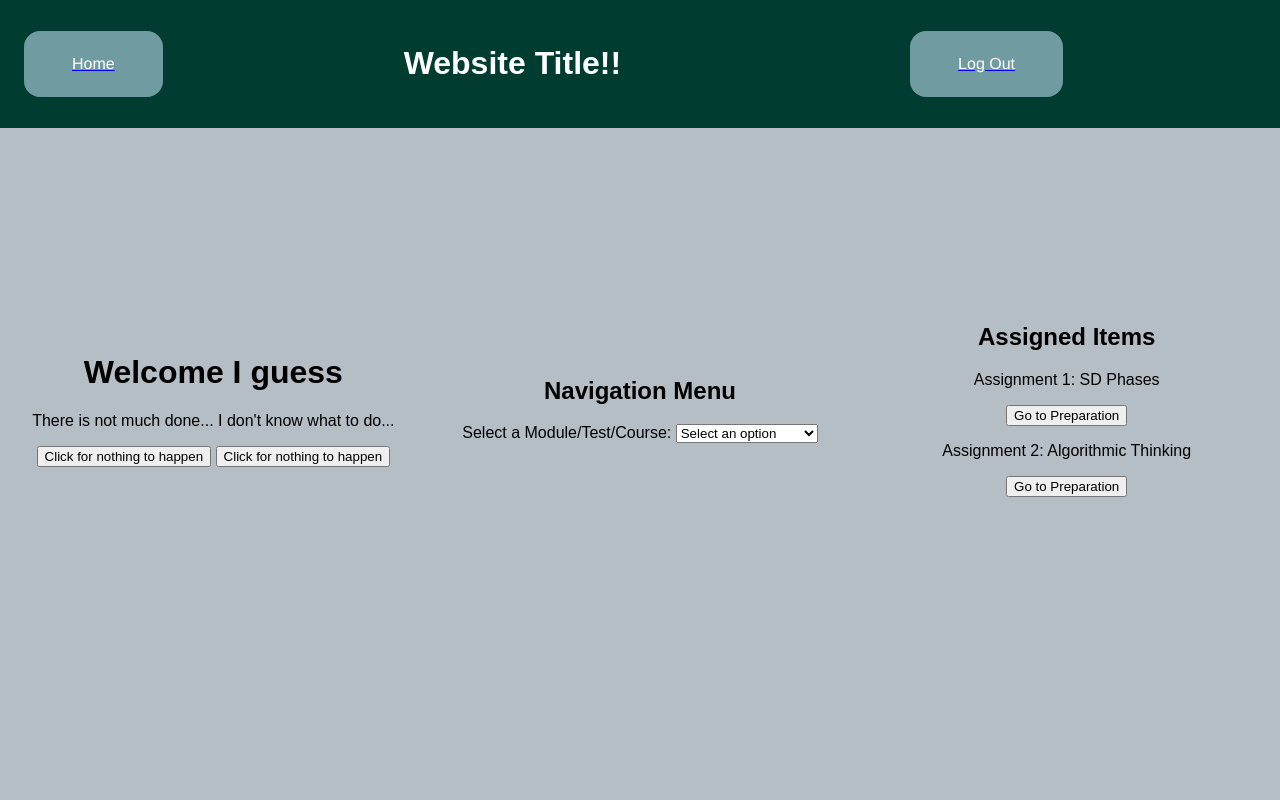
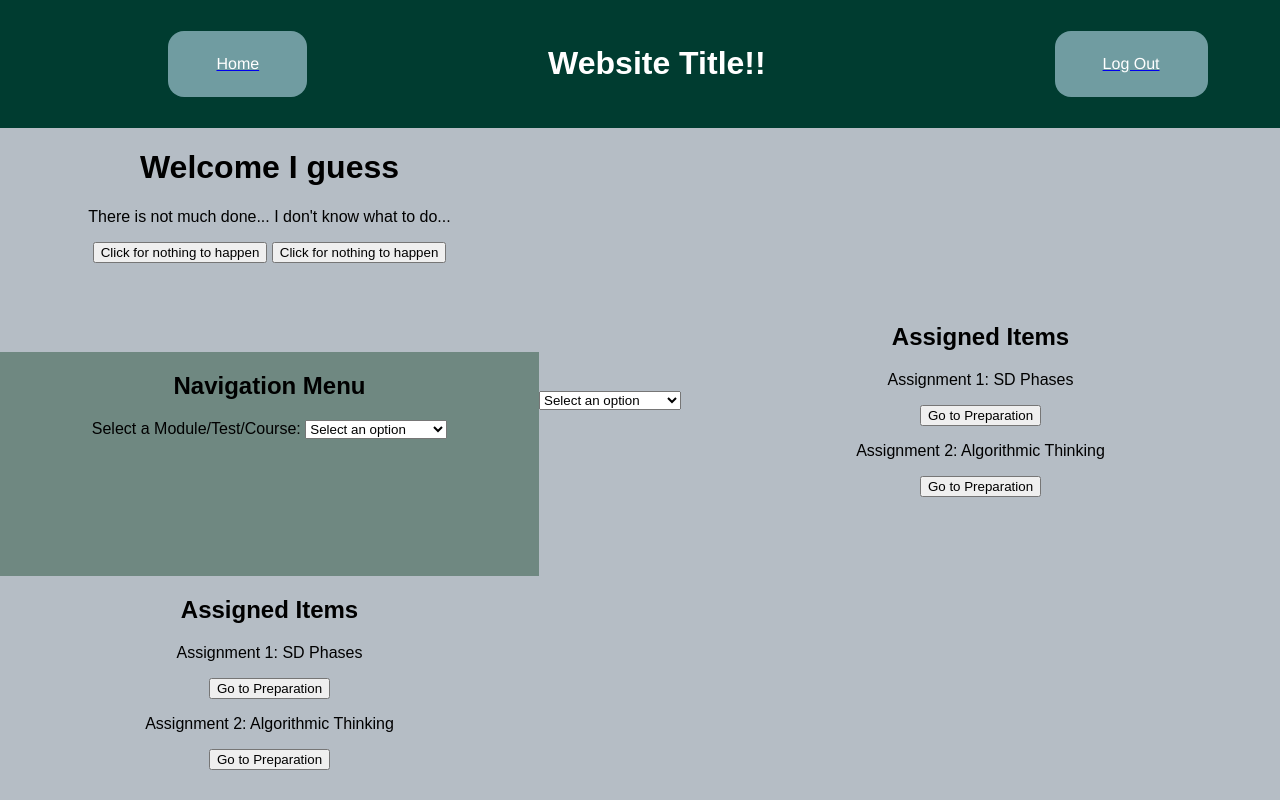
Before and after one commit to StrategTheSeer6/Skanda_Major_Project_2026_SEN_PWA, a Flask app: page /loggedinhomepage in a window 1280 px wide. Run offline with Flask 3, Linux system fonts and the light colour scheme.

Commit message:
Enhance logged-in homepage with navigation and assignments
Added navigation functionality and assigned items section.

```diff
--- a/Skanda Nagendra Yr12 Software Major Project Backup/templates/loggedinhomepage.html
+++ b/Skanda Nagendra Yr12 Software Major Project Backup/templates/loggedinhomepage.html
@@ -12,29 +12,66 @@
     <title>SEN - Home</title>
 </head>
 <body>
-    <!-- Toolbar -->
-    <div class="toolbar">
-        <a href="/loggedinhomepage"><div class="toolbar_button">Home</div></a>
+    <div class="toolbar" style="display: flex; flex-direction: row; align-items: center; justify-content: space-around;">
+        <a href="/loggedinhomepage"><div class="toolbar_button" style="width: 100%;">Home</div></a>
         <div id="toolbar_header">
-            <h1>Website Title!!</h1>
+            <div style="display: flex; flex-direction: row; align-items: center; width: 100%;">
+                {% if username %}
+                <h1> Welcome, {{ username }}! </h1>
+                {% else %}
+                <h1>Website Title!!</h1>
+                {% endif %}
+            </div>
         </div>
-        <a id="login_button_link" href="/logout"><div class="toolbar_button" id="login_button">Log Out</div></a>
-        <div style="width: 0%;"></div>
+        <a id="login_button_link" href="/logout"><div class="toolbar_button" id="login_button" style="width: 100%;">Log Out</div></a>
+
     </div>
 
     <!-- Main Content -->
-    <div class="container" style="width: 100%; background-size: cover;">
+    <div class="container" style="display: flex; flex-direction: column; width: 90%; height: 100%; margin: auto; align-items: safe;">
+        <div class="container" style="width: 100%; height: 100%; background-size: cover; margin-top: 16vh;">
         <h1>Welcome I guess</h1>
         <p>There is not much done... I don't know what to do...</p>
         <button onclick="alert('Nothing happened...')">Click for nothing to happen</button>
         <a href="/preparation"><button>Click for nothing to happen</button></a>
-    </div>
+        </div>
 
     <!-- Navigation Menu -->
-    <div class="container" style="width: 100%; background-size: cover;">
+    <div class="container" style="width: 100%; height: 100%; background-size: cover; background-color: rgba(99, 127, 118, 0.85);">
         <h2>Navigation Menu</h2>
         <label for="modules">Select a Module/Test/Course:</label>
         <select id="modules" onchange="navigateToPreparationPage()">
+            <option value="" disabled selected>Select an option</option>
+            <option value="sd_phases">SD Phases</option>
+            <option value="algorithmic_thinking">Algorithmic Thinking</option>
+        </select>
+    </div>
+
+    <!-- Assigned Items -->
+    <div class="container" style="width: 100%; height: 100%; background-size: cover;">
+        <h2>Assigned Items</h2>
+        <div class="assigned-item">
+            <p>Assignment 1: SD Phases</p>
+            <a href="/preparation"><button>Go to Preparation</button></a>
+        </div>
+        <div class="assigned-item">
+            <p>Assignment 2: Algorithmic Thinking</p>
+            <a href="/preparation"><button>Go to Preparation</button></a>
+        </div>
+    </div>
+
+    <script>
+        function navigateToPreparationPage() {
+            const dropdown = document.getElementById('modules');
+            const selectedValue = dropdown.value;
+            if (selectedValue) {
+                window.location.href = '/preparation'; // This URL will be changed eventually.
+            }
+        }
+    </script>
+    </div>
+</body>
+</html>        <select id="modules" onchange="navigateToPreparationPage()">
             <option value="" disabled selected>Select an option</option>
             <option value="sd_phases">SD Phases</option>
             <option value="algorithmic_thinking">Algorithmic Thinking</option>
```
